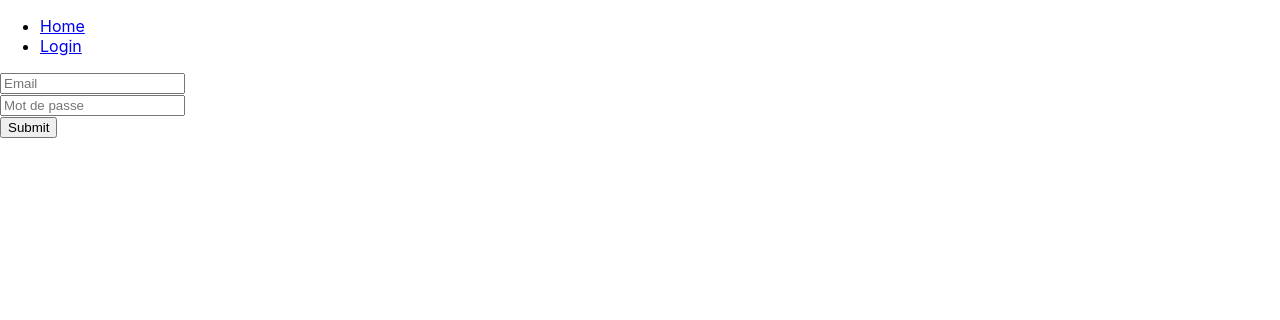
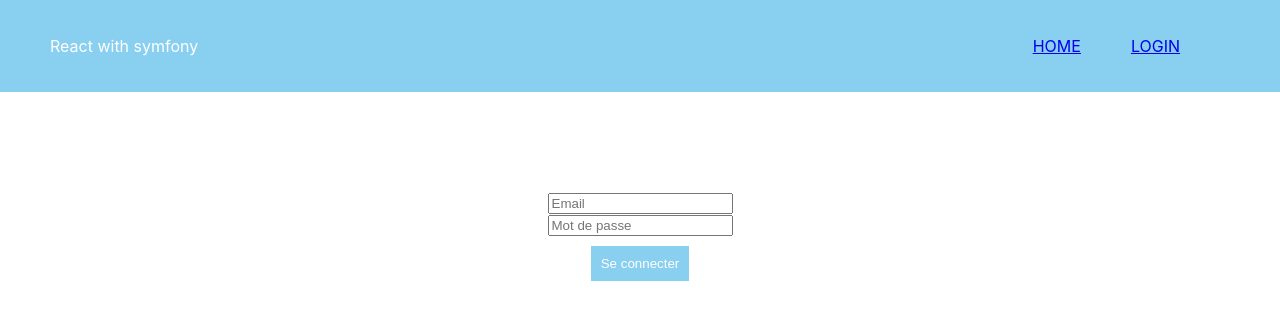
Before and after one commit to Geoffrey00/react-api-lpdev, a React (Create React App) app: page /login in a window 1280 px wide. Shown: the top 320 px of the page. Built offline with nearby package versions, Linux system fonts and the light colour scheme.

Commit message:
feat/style: add style

```diff
--- a/src/Component/Layout/Layout.jsx
+++ b/src/Component/Layout/Layout.jsx
@@ -9,21 +9,46 @@ const Layout = ({isLogged}) => {
     useEffect(() => {
 
         if(!isLogged){
-            setLogin(<Link to="/login">Login</Link>)
+            setLogin(<Link style={style.a} to="/login">Login</Link>)
         } else {
-            setLogin(<Link to="/logout">Logout</Link>)
+            setLogin(<Link style={style.a} to="/logout">Logout</Link>)
         }
     }, [isLogged])
 
 
+    const style = {
+      nav:{
+        display:'flex',
+        padding:'10px 50px',
+        background:'#89CFF0',
+        color:'white',
+        justifyContent:'space-between',
+        alignItems:'center'
+      },
+      ul:{
+        display:'flex',
+      },
+      li:{
+        listStyle:'none',
+        marginLeft:'50px',
+        textTransform:'uppercase',
+      },
+      a: {
+        ':visited': {
+          color: 'white'
+        }
+      }
+    }
+
   return (
     <>
-      <nav>
-        <ul>
-          <li>
-            <Link to="/">Home</Link>
+      <nav style={style.nav}>
+        <p>React with symfony</p>
+        <ul style={style.nav}>
+          <li style={style.li}>
+            <Link style={style.a} to="/">Home</Link>
           </li>
-          <li>
+          <li style={style.li}>
             {login}
           </li>
         </ul>
--- a/src/Component/LoginForm/LoginForm.jsx
+++ b/src/Component/LoginForm/LoginForm.jsx
@@ -19,10 +19,28 @@ const LoginForm = ({setIsLogged}) => {
         event.preventDefault();
         getUser(email, password, navigate, setIsLogged)
     };
-    //TODO Add Credentials Inputs (With Input Component)
+
+
+    const style = {
+        button:{
+            backgroundColor:'#89CFF0',
+            border:'none',
+            padding:'10px',
+            marginTop:'10px',
+            color:'white',
+            cursor:'pointer',
+        },
+        form:{
+            margin:'100px auto',
+            width:'fit-content',
+            textAlign:'center'
+        }
+    }
+
+
     return (
         <>
-            <form id="login-form" onSubmit={handleSubmitForm}>
+            <form id="login-form" onSubmit={handleSubmitForm}  style={style.form}>
 
                 <div className='credentials-and-password-container'>
                     <Input placeholder={'Email'} type={'text'} handleChange={(e) => setEmail(e.target.value)} />
@@ -30,8 +48,9 @@ const LoginForm = ({setIsLogged}) => {
                     <button
                         className='login-page-call-to-action'
                         type="submit"
+                        style={style.button}
                     >
-                        Submit
+                        Se connecter
                     </button>
 
                 </div>
--- a/src/Page/Home/Home.jsx
+++ b/src/Page/Home/Home.jsx
@@ -24,7 +24,8 @@ const HomePage = () => {
     const style = {
         ul: {
             display:'flex',
-            flexWrap:'wrap'
+            flexWrap:'wrap',
+            justifyContent:'center'
         },
         li:{
             listStyle:'none',
@@ -39,14 +40,17 @@ const HomePage = () => {
             minHeight :'300px',
             height:'300px',
             objectFit :'cover'
+        },
+        titre:{
+            textAlign:'center'
         }
     }
 
 
     return(
         <div>
-            <p>Vous êtes connecté !</p>
-            <p>Liste des chats :  </p>
+            <h3 style={style.titre}>Vous êtes connecté !</h3>
+            <h1 style={style.titre}>Liste des chats :  </h1>
             {data ?
             <ul style={style.ul}>
                 {data.data['hydra:member'].map((item) =>
```
